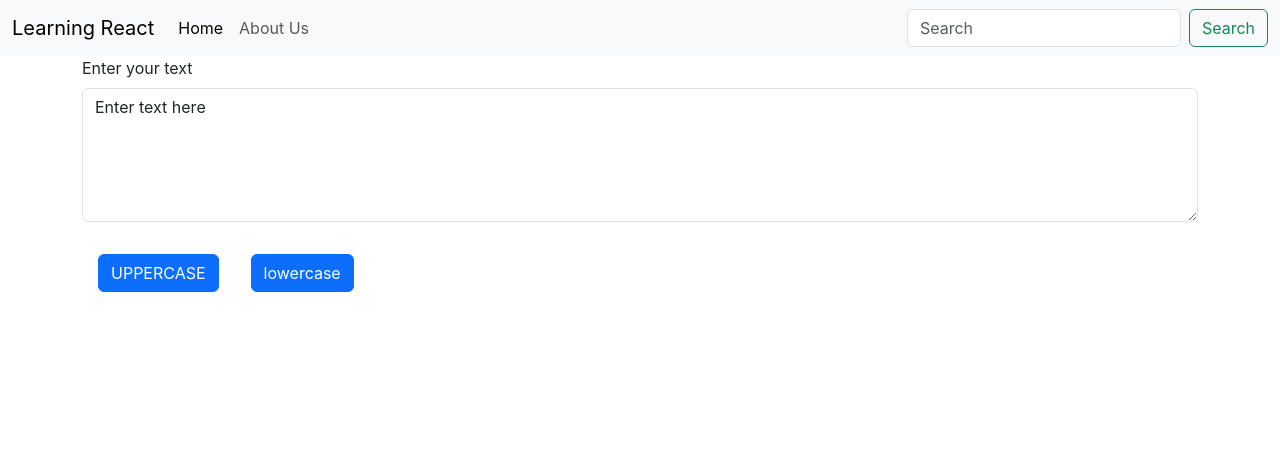
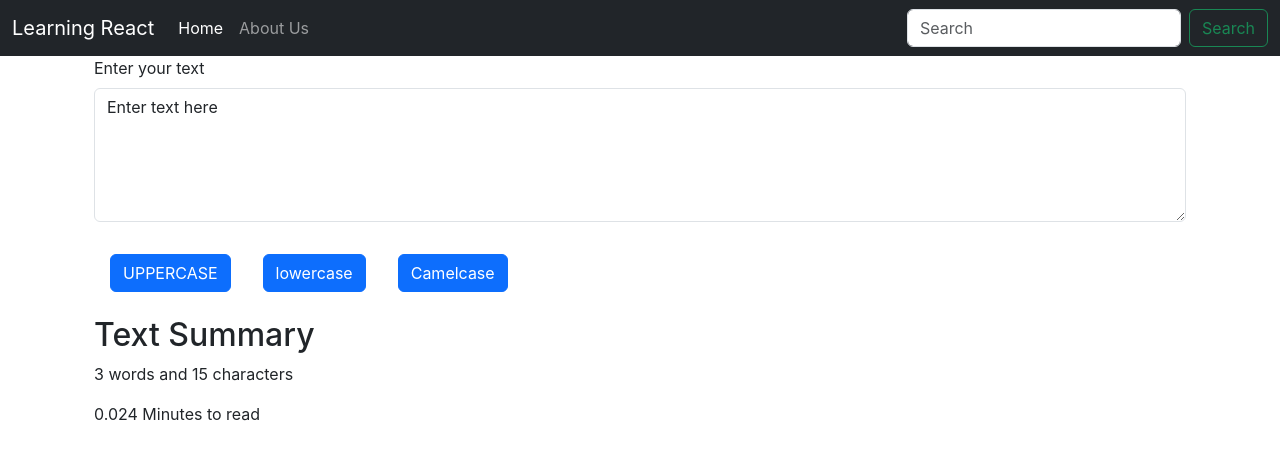
Before and after one commit to the-surbhi-goel/learningreact, a React (Create React App) app: page / in a window 1280 px wide. Shown: the top 458 px of the page. Built offline with nearby package versions, Linux system fonts and the light colour scheme.

Commit message:
New functions added in TextForm

```diff
--- a/src/components/Navbar.js
+++ b/src/components/Navbar.js
@@ -4,7 +4,7 @@
 
 export default function Navbar(props) {
   return (
-    <nav className="navbar navbar-expand-lg bg-body-tertiary">
+    <nav className="navbar navbar-expand-lg navbar-dark bg-dark">
     <div className="container-fluid">
       <a className="navbar-brand" href="/">
         {props.title}
--- a/src/components/TextForm.js
+++ b/src/components/TextForm.js
@@ -13,12 +13,21 @@
     updateText(text.toLowerCase());
   };
 
+  const handleCamelCase = () => {
+    const arr = text.trim().split(" ");
+    const arr2 = arr.map((element) => {
+       return  element.charAt(0).toUpperCase() + element.substring(1, element.length);
+    });
+    updateText(arr2.join(" "));
+  };
+
   const changeTextFun = (event) => {
     updateText(event.target.value);
   };
 
   return (
-    <div>
+    <>
+      <div className="container">
         <div className="mb-3">
           <label htmlFor="myBox" className="form-label">
             {props.heading}
@@ -38,7 +47,17 @@
         <button className="btn btn-primary m-3" onClick={handleLowerCase}>
           lowercase
         </button>
+
+        <button className="btn btn-primary m-3" onClick={handleCamelCase}>
+          Camelcase
+        </button>
       </div>
+      <div className="container my-2">
+        <h2> Text Summary </h2>
+        <p> {text.trim().split(' ').length} words and {text.length} characters </p>
+        <p>{0.008 * text.trim().split(' ').length} Minutes to read</p>
+      </div>
+    </>
   );
 }
 
```
Lines whose indentation alone changed are shown as unchanged.
